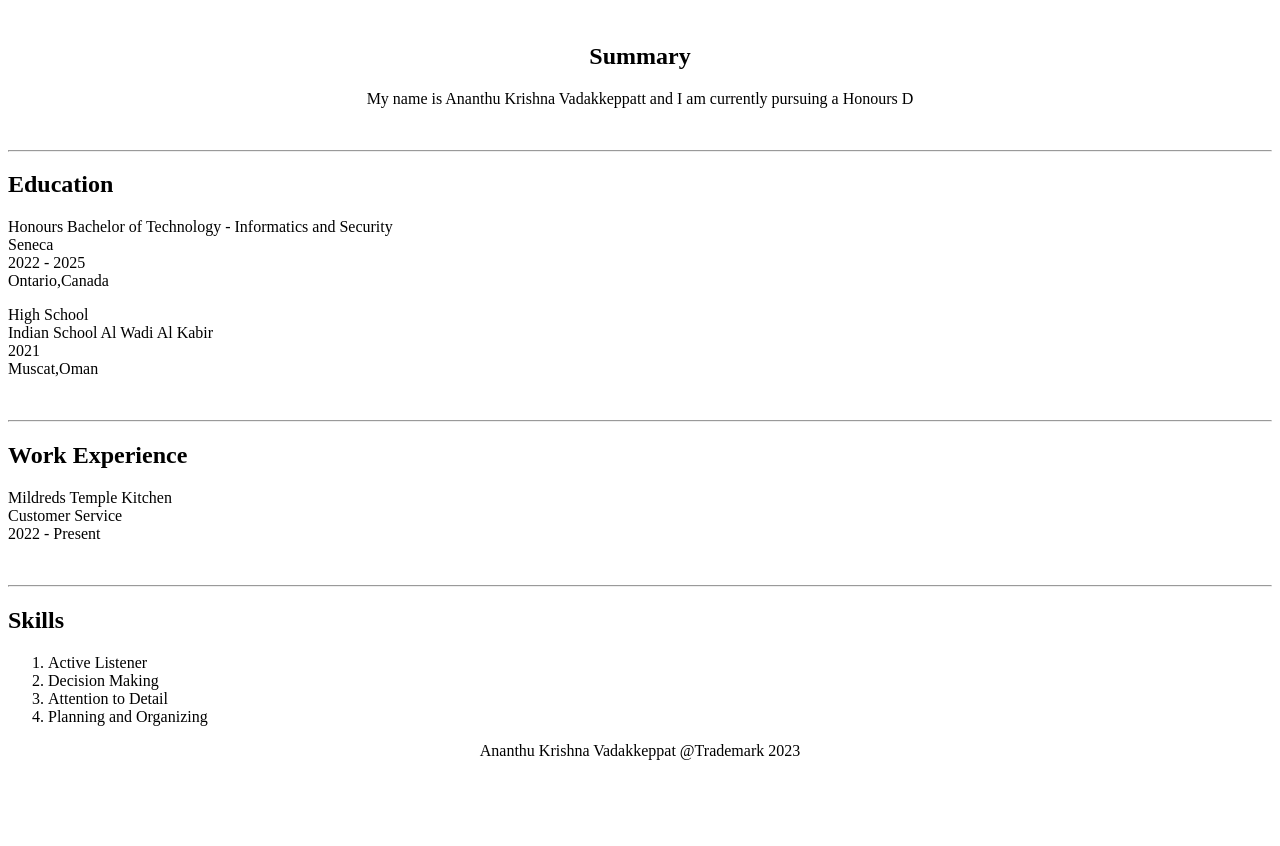
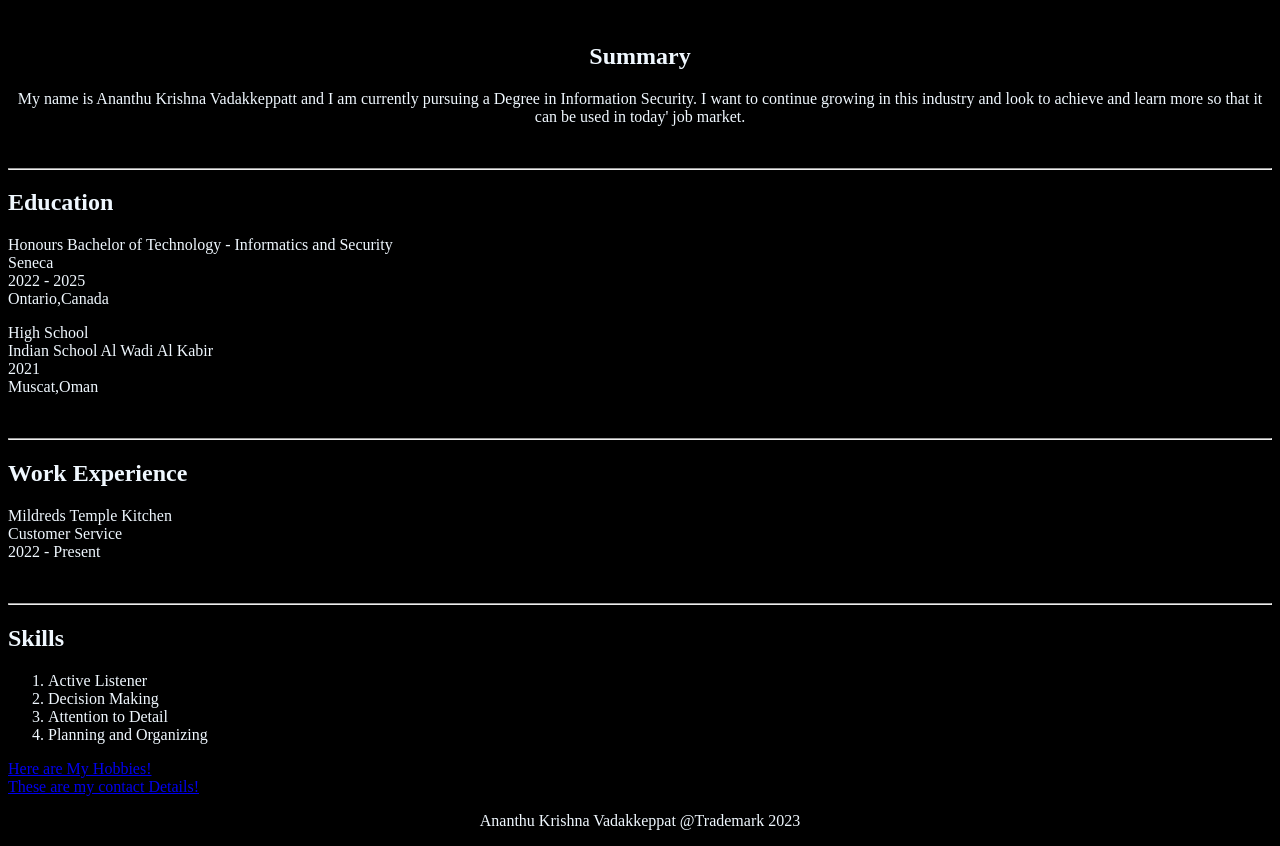
Before and after one commit to Ananthuk424/WAS500, a plain HTML site: page index.html in a window 1280 px wide. Shown: the part 432-1278 px from the top of the page. Before the commit the page ends 1208 px from the top, so only its background shows below. Drawn offline with Linux system fonts and the light colour scheme.

Commit message:
Update index.html

```diff
--- a/index.html
+++ b/index.html
@@ -7,14 +7,16 @@
 </head>
 <br>
 <hr>
-<body>
+<body style="background-color: black; color: aliceblue;">
     <header>
         <center> <img src="./IMG-20230526-WA0003.jpg" alt="My Photo" height="250"> </center>
         <center><h2> Ananthu Krishna Vadakkeppatt </h2></center>
         <br>
     </header>
     <center><h2> Summary </h2></center>
-    <center> <p> My name is Ananthu Krishna Vadakkeppatt and I am currently pursuing a Honours D</p> </center>
+    <center> <p> My name is Ananthu Krishna Vadakkeppatt and I am currently pursuing a Degree in Information Security.
+        I want to continue growing in this industry and look to achieve and learn more so that it can be used in today'
+        job market. </p> </center>
     <br>
     <hr>
     <h2> Education </h2>
@@ -33,8 +35,9 @@
         <li>Attention to Detail</li>
         <li>Planning and Organizing</li>
     </ol>
-
-
+    <a href="Hobbies.html" > Here are My Hobbies! </a>
+    <br>
+    <a href="Contact Details.html" > These are my contact Details! </a>
     <footer>
         <p><center>Ananthu Krishna Vadakkeppat @Trademark 2023</p></center>
       </footer>
```
